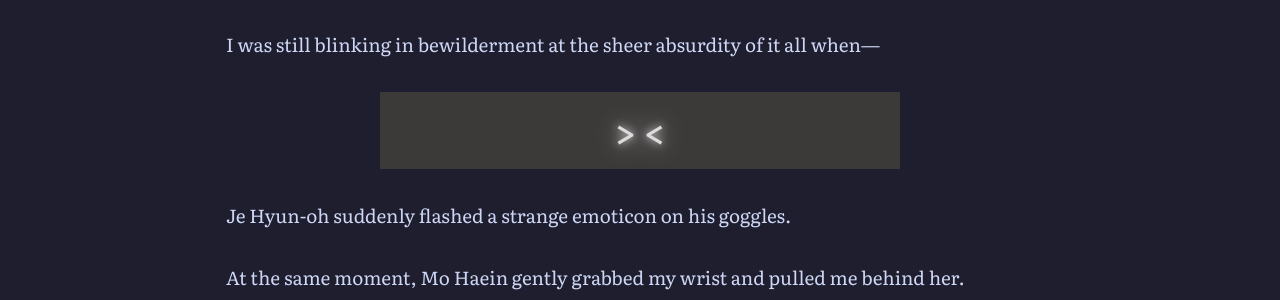
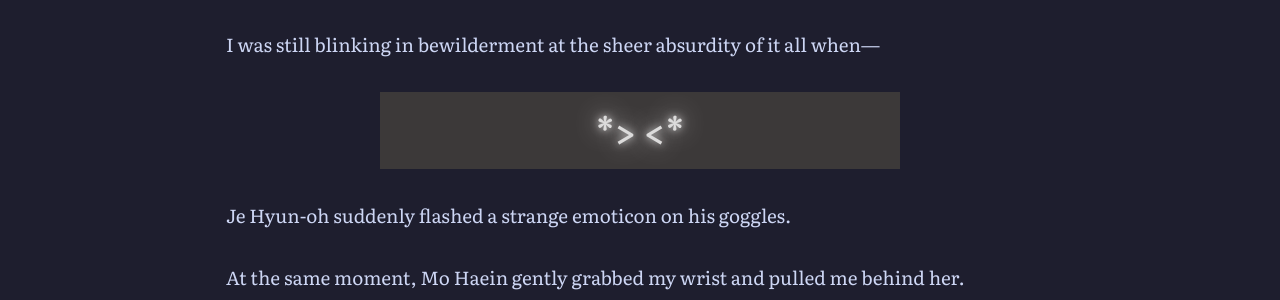
Before and after one commit to soleumn/soleumn.github.io, a Jekyll site: the page built from _chapters/eoshinki/ch139.md, in a window 1280 px wide and 900 px high, scrolled down 17110 px. Shown: the part 159-459 px from the top of the window. Built offline with Jekyll 4.4.1, drawn with Linux system fonts in a browser that asks for light colours; some web fonts are replaced; comment, search, counter and statistics services are not loaded.

Commit message:
Update ch139.md

```diff
--- a/_chapters/eoshinki/ch139.md
+++ b/_chapters/eoshinki/ch139.md
@@ -572,7 +572,7 @@ Won Taebeom, in particular, looked beyond shocked. His eyes held an emotion I co
 I was still blinking in bewilderment at the sheer absurdity of it all when—
 
 
-<div class="goggles"><span>&gt;&nbsp;</span><span>&lt;</span></div>
+<div class="goggles"><span>*&gt;&nbsp;</span><span>&lt;*</span></div>
 
 
 Je Hyun-oh suddenly flashed a strange emoticon on his goggles.
```
